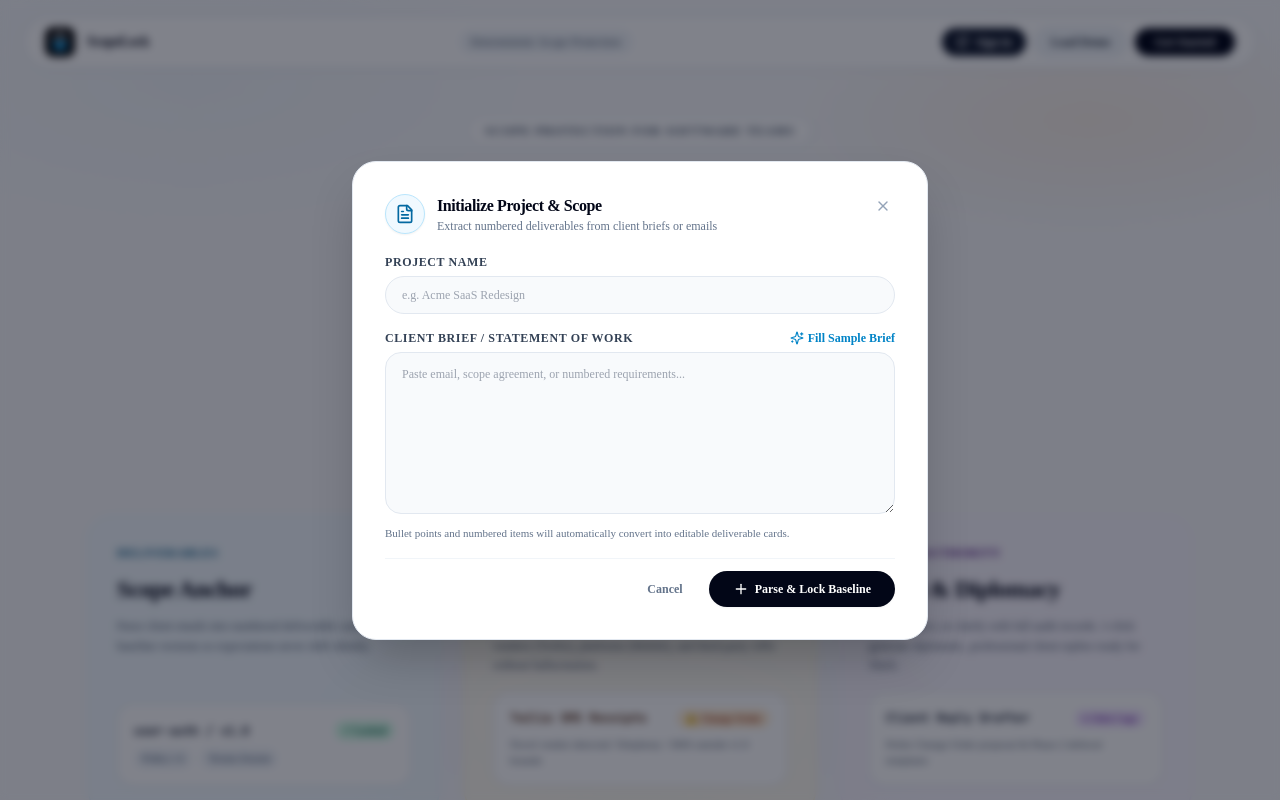
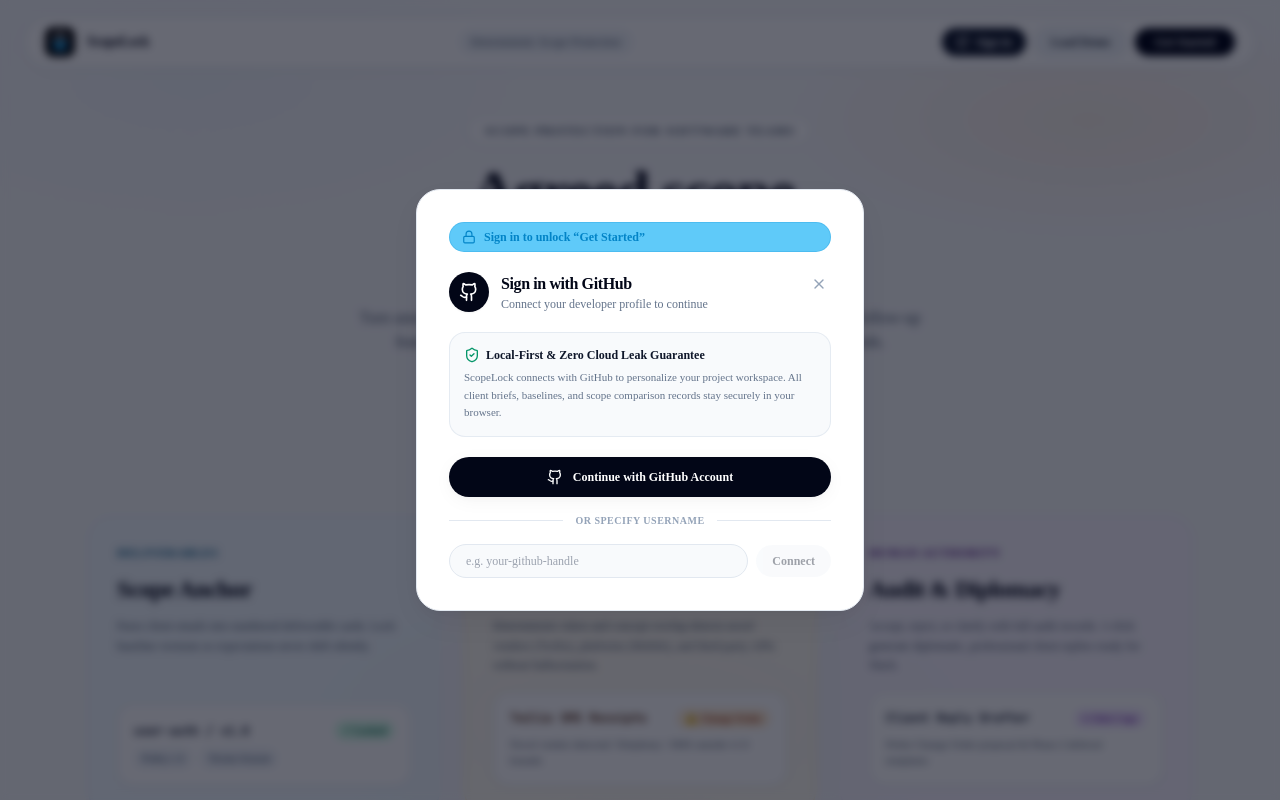
Before and after one commit to Anekenonso/ScopeLock, a Next.js app: page / in a window 1280 px wide. Both pictures are taken after a click on the button "Get Started". Shown: the top 800 px of the page. Built offline with nearby package versions, Linux system fonts and the light colour scheme.

Commit message:
feat: gate project actions behind GitHub login and update Devpost/GitHub footer links

```diff
--- a/src/app/page.tsx
+++ b/src/app/page.tsx
@@ -42,6 +42,8 @@
   const [isClientModalOpen, setIsClientModalOpen] = useState(false);
   const [isGithubModalOpen, setIsGithubModalOpen] = useState(false);
   const [currentUser, setCurrentUser] = useState<GithubUser | null>(null);
+  const [pendingAction, setPendingAction] = useState<"brief" | "demo" | null>(null);
+  const [authTriggerReason, setAuthTriggerReason] = useState<string>("");
 
   const [isDraftMode, setIsDraftMode] = useState(false);
   const [draftItems, setDraftItems] = useState<ScopeItem[]>([]);
@@ -61,6 +63,26 @@
 
   const dismissToast = (id: string) => {
     setToasts((prev) => prev.filter((t) => t.id !== id));
+  };
+
+  const handleLoadDemoProject = () => {
+    const demo = StorageRepository.loadDemoProject();
+    setProject(demo);
+    setActiveBaseline(demo.baselines[0]);
+    setIsDraftMode(false);
+    setComparisonResult(null);
+    setCurrentRequestText("");
+    addToast("success", "Loaded SaaS Demo", "Acme SaaS Portal with 8 deliverables ready.");
+  };
+
+  const requireAuthFor = (action: "brief" | "demo", actionLabel: string): boolean => {
+    if (!currentUser) {
+      setPendingAction(action);
+      setAuthTriggerReason(actionLabel);
+      setIsGithubModalOpen(true);
+      return false;
+    }
+    return true;
   };
 
   // Load project & user profile on mount
@@ -97,6 +119,21 @@
       // Ignored
     }
     addToast("success", "Connected to GitHub", `Signed in as @${user.username}.`);
+
+    // Automatically execute the action that triggered the login modal
+    if (pendingAction === "brief") {
+      setIsBriefModalOpen(true);
+    } else if (pendingAction === "demo") {
+      handleLoadDemoProject();
+    }
+    setPendingAction(null);
+    setAuthTriggerReason("");
+  };
+
+  const handleCloseGithubModal = () => {
+    setIsGithubModalOpen(false);
+    setPendingAction(null);
+    setAuthTriggerReason("");
   };
 
   const handleSignOutGithub = () => {
@@ -258,14 +295,14 @@
         onSignOutGithub={handleSignOutGithub}
         onExport={handleExportJson}
         onResetPrompt={() => setIsResetModalOpen(true)}
-        onNewProjectPrompt={() => setIsBriefModalOpen(true)}
+        onNewProjectPrompt={() => {
+          if (!requireAuthFor("brief", "Get Started")) return;
+          setIsBriefModalOpen(true);
+        }}
         onSelectTestScenario={handleSelectTestScenario}
         onLoadDemoPrompt={() => {
-          const demo = StorageRepository.loadDemoProject();
-          setProject(demo);
-          setActiveBaseline(demo.baselines[0]);
-          setIsDraftMode(false);
-          addToast("success", "Loaded SaaS Demo", "Acme SaaS Portal with 8 deliverables ready.");
+          if (!requireAuthFor("demo", "Load Demo")) return;
+          handleLoadDemoProject();
         }}
       />
 
@@ -310,7 +347,10 @@
           {/* Hero Action Pill Buttons */}
           <div className="flex flex-col sm:flex-row items-center justify-center gap-3.5 w-full max-w-md mx-auto">
             <button
-              onClick={() => setIsBriefModalOpen(true)}
+              onClick={() => {
+                if (!requireAuthFor("brief", "Initialize from Brief")) return;
+                setIsBriefModalOpen(true);
+              }}
               className="w-full sm:w-auto px-8 py-3.5 rounded-full bg-slate-950 text-white font-extrabold text-sm hover:bg-slate-800 shadow-soft transition-all hover:scale-103 active:scale-98 flex items-center justify-center gap-2"
             >
               <Plus className="w-4 h-4" />
@@ -319,11 +359,8 @@
 
             <button
               onClick={() => {
-                const demo = StorageRepository.loadDemoProject();
-                setProject(demo);
-                setActiveBaseline(demo.baselines[0]);
-                setIsDraftMode(false);
-                addToast("success", "Loaded SaaS Demo", "Acme SaaS Portal loaded with 8 deliverables.");
+                if (!requireAuthFor("demo", "Try Live Demo")) return;
+                handleLoadDemoProject();
               }}
               className="w-full sm:w-auto px-7 py-3.5 rounded-full bg-white hover:bg-slate-50 border border-slate-300 text-slate-900 font-bold text-sm transition-all hover:scale-103 active:scale-98 flex items-center justify-center gap-2 shadow-sm"
             >
@@ -506,8 +543,9 @@
 
       <GithubAuthModal
         isOpen={isGithubModalOpen}
-        onClose={() => setIsGithubModalOpen(false)}
+        onClose={handleCloseGithubModal}
         onSuccess={handleSignInGithub}
+        actionReason={authTriggerReason}
       />
 
       {comparisonResult && activeBaseline && (
--- a/src/components/Footer.tsx
+++ b/src/components/Footer.tsx
@@ -58,7 +58,7 @@
             <ul className="space-y-1.5 text-xs text-slate-600">
               <li>
                 <a
-                  href="https://devpost.com"
+                  href="https://learn-ai-basics.devpost.com/"
                   target="_blank"
                   rel="noreferrer"
                   className="hover:text-slate-900 transition-colors inline-flex items-center gap-1"
@@ -69,7 +69,7 @@
               </li>
               <li>
                 <a
-                  href="https://github.com"
+                  href="https://github.com/Anekenonso/ScopeLock"
                   target="_blank"
                   rel="noreferrer"
                   className="hover:text-slate-900 transition-colors inline-flex items-center gap-1"
--- a/src/components/GithubAuthModal.tsx
+++ b/src/components/GithubAuthModal.tsx
@@ -14,12 +14,14 @@
   isOpen: boolean;
   onClose: () => void;
   onSuccess: (user: GithubUser) => void;
+  actionReason?: string;
 }
 
 export function GithubAuthModal({
   isOpen,
   onClose,
   onSuccess,
+  actionReason,
 }: GithubAuthModalProps) {
   const [customUsername, setCustomUsername] = useState("");
   const [isLoading, setIsLoading] = useState(false);
@@ -42,12 +44,20 @@
   };
 
   return (
-    <div className="fixed inset-0 z-50 flex items-center justify-center p-4 bg-black/50 backdrop-blur-sm animate-in fade-in duration-200">
-      <div className="w-full max-w-md bg-white border border-slate-200 rounded-3xl shadow-floating p-6 sm:p-8 space-y-6 animate-in zoom-in-95 duration-200 text-slate-900">
+    <div className="fixed inset-0 z-50 flex items-center justify-center p-4 bg-slate-950/60 backdrop-blur-sm animate-in fade-in duration-300">
+      <div className="w-full max-w-md bg-white border border-slate-200 rounded-3xl shadow-floating p-6 sm:p-8 space-y-5 animate-in slide-in-from-bottom-6 sm:slide-in-from-top-6 duration-300 ease-out text-slate-900 relative">
+        {/* Action Reason Banner if triggered by a protected feature */}
+        {actionReason && (
+          <div className="flex items-center gap-2 px-3 py-1.5 rounded-full bg-brand-light/80 border border-brand/20 text-brand text-xs font-bold">
+            <Lock className="w-3.5 h-3.5 flex-shrink-0" />
+            <span className="truncate">Sign in to unlock &ldquo;{actionReason}&rdquo;</span>
+          </div>
+        )}
+
         {/* Header */}
         <div className="flex items-start justify-between">
           <div className="flex items-center gap-3">
-            <div className="w-10 h-10 rounded-full bg-slate-900 text-white flex items-center justify-center shadow-sm">
+            <div className="w-10 h-10 rounded-full bg-slate-950 text-white flex items-center justify-center shadow-sm">
               <Github className="w-5 h-5" />
             </div>
             <div>
@@ -55,7 +65,7 @@
                 Sign in with GitHub
               </h3>
               <p className="text-xs text-slate-500">
-                Connect your developer profile to ScopeLock
+                Connect your developer profile to continue
               </p>
             </div>
           </div>
```
